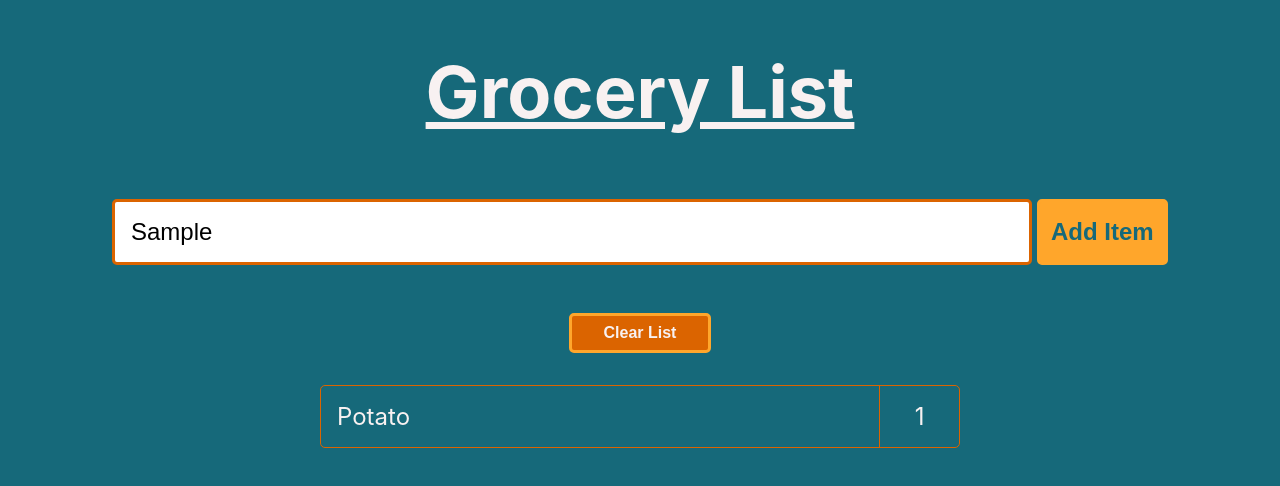
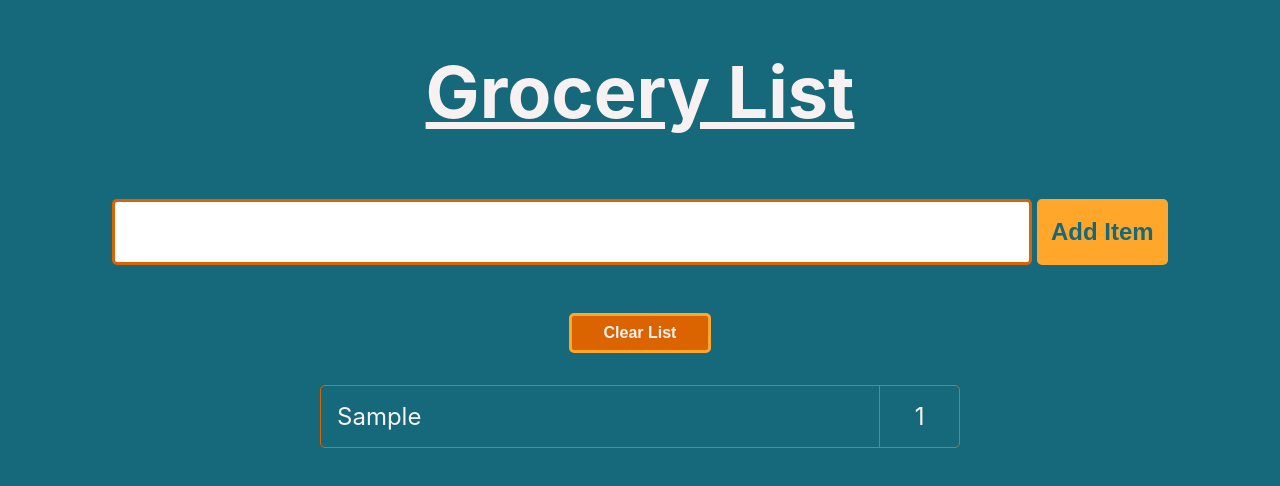
Before and after one commit to pesto-students/challenges-mdaz78, a React (Create React App) app in the folder react-exercises/grocery-list-react/: page / in a window 1280 px wide. Both pictures are taken after typing "Sample" into the empty fields and a click on the button "Add Item". Shown: the top 486 px of the page. Built offline with nearby package versions, Linux system fonts and the light colour scheme.

Commit message:
feat: Render items in the list

```diff
--- a/react-exercises/grocery-list-react/src/App.js
+++ b/react-exercises/grocery-list-react/src/App.js
@@ -2,34 +2,88 @@ import React, { useState } from 'react';
 import logo from './logo.svg';
 import './App.css';
 
-function Item() {
+function Item({ item, quantity }) {
   return (
     <div className='card'>
-      <section className='item-name'>Potato</section>
-      <section className='item-quantity'>1</section>
+      <section className='item-name'>{item}</section>
+      <section className='item-quantity'>{quantity}</section>
     </div>
   );
+}
+
+function isItemAlreadyAdded(item, items) {
+  items.some(({ itemName, quantity }) => item === itemName);
+}
+
+function getAddedItem(item, items) {
+  items.forEach(({ item_name, quantity }, index) => {
+    if (item === item_name) {
+      return {
+        item,
+        quantity,
+        index,
+      };
+    }
+  });
 }
 
 function App() {
   const [item, setItem] = useState('');
   const [items, setItems] = useState([]);
 
+  const addItemToList = (item, items) => {
+    if (isItemAlreadyAdded(item, items)) {
+      const { item: itemName, quantity, index } = getAddedItem(item, items);
+      const item_obj = {
+        item: itemName,
+        quantity: quantity + 1,
+      };
+
+      const updatedItems = items
+        .splice(0, index)
+        .concat(items.splice(index + 1, -1));
+
+      setItems([...updatedItems, item_obj]);
+      setItem('');
+    } else {
+      const item_obj = {
+        item,
+        quantity: 1,
+      };
+
+      setItems([...items, item_obj]);
+      setItem('');
+    }
+  };
+
+  console.log(items);
   return (
     <div className='App'>
       <h1 className='heading'>Grocery List</h1>
 
       <section className='input-area'>
-        <input type='text' name='item-name' id='item-name' />
-        <button>Add Item</button>
+        <input
+          type='text'
+          name='item-name'
+          id='item-name'
+          value={item}
+          onChange={(e) => setItem(e.target.value)}
+        />
+        <button onClick={() => addItemToList(item, items)}>Add Item</button>
       </section>
 
       <section className='clear-button-section'>
-        <button className='clear-button'>Clear List</button>
+        {items.length > 0 ? (
+          <button className='clear-button' onClick={() => setItems([])}>
+            Clear List
+          </button>
+        ) : null}
       </section>
 
       <section className='item-list'>
-        <Item />
+        {items.map(({ item, quantity }) => (
+          <Item item={item} quantity={quantity} key={item} />
+        ))}
       </section>
     </div>
   );
```
